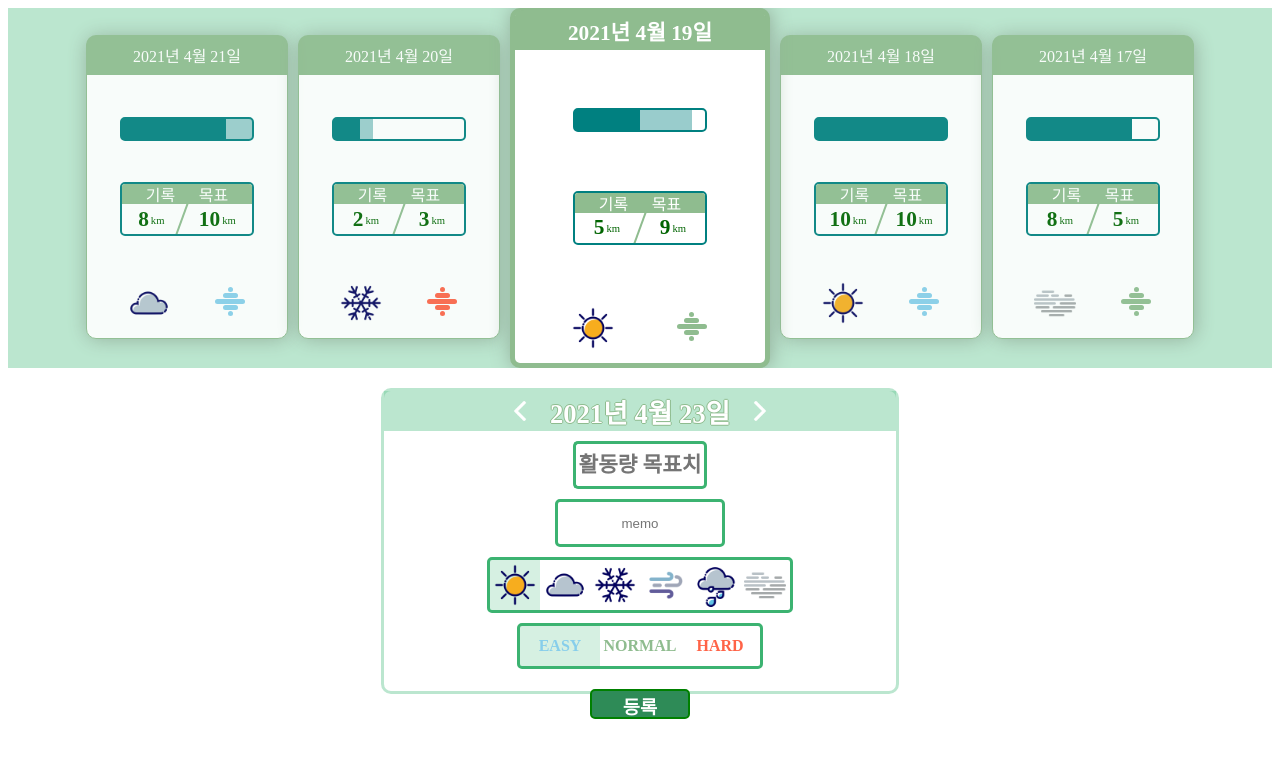
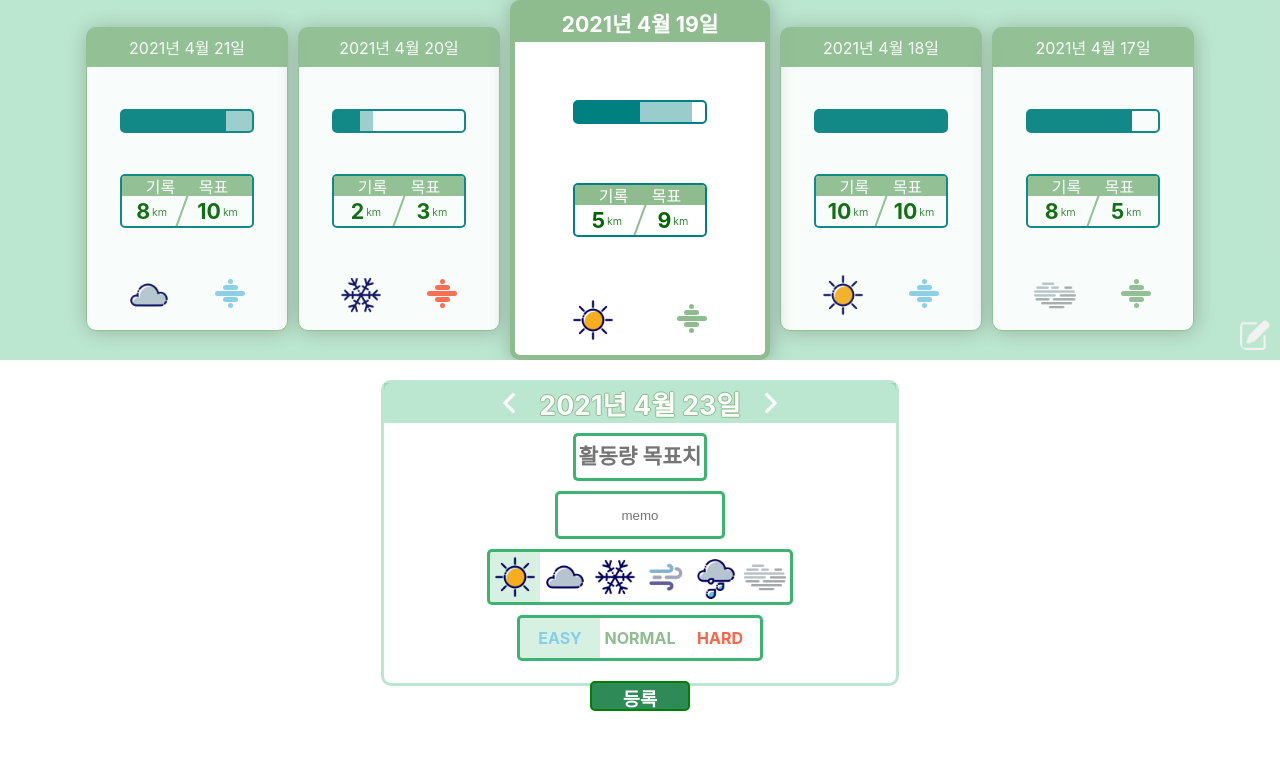
Before and after one commit to wogns0197/RunningWithMom-React, a React (Create React App) app: page /Dashboard in a window 1280 px wide. Shown: the top 758 px of the page. Built offline with nearby package versions, Linux system fonts and the light colour scheme.

Commit message:
enh/Remove Redux

```diff
--- a/src/assets/Images.ts
+++ b/src/assets/Images.ts
@@ -6,6 +6,8 @@ import IC_SUNNY from '../assets/IC_sunny.png';
 import IC_WIND from '../assets/IC_wind.png';
 import arrow from '../assets/arrow.png';
 import back from '../assets/back.png';
+import cancle from '../assets/cancel.png';
+import edit from '../assets/edit.png';
 import favicon from '../assets/exercise.png';
 import runningGIF from '../assets/runningGIF.gif';
 
@@ -13,6 +15,8 @@ export const ICON_FAVICON = favicon;
 export const GIF_RUNNING = runningGIF;
 export const ICON_BACK = back;
 export const IC_ARROW = arrow;
+export const IC_CANCLE = cancle;
+export const IC_EDIT = edit;
 export const ICON_WEATHER: { [key: string]: string } = {
   SUNNY: IC_SUNNY,
   CLOUD: IC_CLOUD,
--- a/src/components/BulletsChart.tsx
+++ b/src/components/BulletsChart.tsx
@@ -54,7 +54,7 @@ const BulletChart = (data : ChartDataType[], dataLength: number): ReactElement =
     width={50 + dataLength*50}
     height={280}
     data={data}
-    margin={{ top: 10, right: 40, bottom: 30, left: 20 }}
+    margin={{ top: 10, right: 40, bottom: 50, left: 20 }}
     layout="vertical"
     spacing={46}
     titleAlign="middle"
@@ -78,7 +78,7 @@ const BulletsChart: FC<Props> = ({ storeData }) => {
   const parsedData: ChartDataType[] = [];
 
   storeData.map((el) => {
-    if (parseInt(el.key[1]) === month) {
+    if (el.month === month) {
       const parsingData = {
         id: el.month + '/' + el.day,
         ranges: [10],
--- a/src/components/Dashboard.tsx
+++ b/src/components/Dashboard.tsx
@@ -1,7 +1,7 @@
+import { ICON_BACK, IC_EDIT } from '../assets/Images';
 import { Mobile, PC } from '../style/MediaQuery';
 import React, { FC, useState } from 'react';
 
-import { ICON_BACK } from '../assets/Images';
 import { Record } from '../types/index';
 import RecordsRenderer from '../components/RecordsRenderer';
 import { RootState } from '../store/Store';
@@ -46,11 +46,22 @@ const MobileMove = styled.div`
   z-index: 999;
 `;
 
+const EditButton = styled.img`
+  position: absolute;
+  right: 10px;
+  bottom: 10px;
+  width: 30px;
+  height: 30px;
+  border-radius: 7px;
+  filter: invert(95%);
+  cursor: pointer;
+`;
 
 const Dashboard: FC = () => {
   const isMobile = useMediaQuery({ query: "(max-width:500px)" });
   const storeData = useSelector((state: RootState) => state.reducer);
   const [moveLeft, setMoveLeft] = useState<number>(0);
+  const [isEdit, setIsEdit] = useState<boolean>(false);
 
   const moveCard = (isLeft: number): void => {
     storeData.length % 2 !== 0 ?
@@ -69,12 +80,14 @@ const Dashboard: FC = () => {
         <Cont style={{marginLeft: moveLeft * 420 + 'px'}}>
           {
             storeData.map((el: Record, idx: number) => {
+              console.log(el);
               return (
                 <RecordsRenderer
                   props={el}
                   idx={idx}
                   arrLength={storeData.length}
                   focus={moveLeft}
+                  isEdit={isEdit}
                 />);
           })}
         </Cont>
@@ -95,7 +108,7 @@ const Dashboard: FC = () => {
         <MobileMove style={{left:0}} onClick={() => moveCard(1)} />
         <MobileMove style={{right:0}} onClick={() => moveCard(-1)}/>
       </Mobile>
-
+    <EditButton src={IC_EDIT} onClick={() => setIsEdit(!isEdit)} />
     </DashBoardMain>
   );
 }
--- a/src/components/Input.tsx
+++ b/src/components/Input.tsx
@@ -2,12 +2,14 @@ import React, { FC, useState } from 'react';
 import { Record, Strength, Weather } from '../types/index';
 
 import { IC_ARROW } from '../assets/Images';
+import { RootState } from '../store/Store';
 import { SelectStrength } from '../uis/SelectStrength';
 import { SelectWeather } from '../uis/SelectWeather';
 import { inputData } from '../store/Store';
 import styled from 'styled-components';
 import { useDispatch } from 'react-redux';
 import { useMediaQuery } from "react-responsive";
+import { useSelector } from 'react-redux';
 
 const Cont = styled.div`
   margin-top: 20px;
@@ -75,13 +77,16 @@ const SubmitButton = styled.button`
   font-size: 14pt;
 `;
 
+
+
 const getLastDate = (year: number, month: number): number => {
   return new Date(year, month, 0).getDate();
 };
 
 export const InputInfo: FC = () => {
+  const storeData = useSelector((state: RootState) => state.reducer);
   const today = new Date();
-  const [year, month, [day,setDay] ] = [today.getFullYear(), today.getMonth()+1, useState<number>(today.getDate())];
+  const [year, [month, setMonth], [day,setDay] ] = [today.getFullYear(), useState<number>(today.getMonth()+1), useState<number>(today.getDate())];
   const [goal, setGoal] = useState<number>(0);
   const [records, setRecords] = useState<number>(0);
   const [memo, setMemo] = useState<string>('');
@@ -89,7 +94,16 @@ export const InputInfo: FC = () => {
   const [strength, setStrength] = useState<Strength>(Strength.NORMAL);
   const dispatch = useDispatch();
   const isMobile = useMediaQuery({query : "(max-width:500px)"});
-
+  const calMonth = (year: number, month: number, day: number) => {
+    if (getLastDate(year, month) < day + 1) {
+      setDay(1)
+      setMonth(month + 1)
+    }
+    else if (day - 1 === 0) {
+      setDay(getLastDate(year, month - 1))
+      setMonth(month - 1)
+    }
+  };
   return (
     <Cont>
       <div style={{
@@ -102,14 +116,15 @@ export const InputInfo: FC = () => {
           <MonthMove
             src={IC_ARROW}
             onClick={() => {
-              setDay(day - 1);
+              day - 1 === 0 ? calMonth(year, month, day) : setDay(day - 1)
             }}
           />
           {year}년 {month}월 {day}일
           <MonthMove
             src={IC_ARROW}
             style={{ transform: 'rotate(180deg)' }}
-            onClick={() => setDay(day+1)}
+            onClick={() =>
+              day+1 > getLastDate(year, month) ? calMonth(year, month, day) : setDay(day + 1)}
           />
         </TodayText>
 
@@ -168,7 +183,7 @@ export const InputInfo: FC = () => {
             className="but_summit"
             onClick={() => {
               const input: Record = {
-                key: today.toLocaleString().split(". "),
+                key: storeData.length,
                 year: year,
                 month: month,
                 day: day,
--- a/src/components/MonthlyChart.tsx
+++ b/src/components/MonthlyChart.tsx
@@ -4,6 +4,7 @@ import React, { FC } from 'react';
 import styled, { css }from 'styled-components';
 
 import { Calendar } from '@nivo/calendar';
+import { parse } from 'node:path';
 import { useMediaQuery } from "react-responsive";
 
 const Cont = styled.div`
@@ -61,14 +62,14 @@ const MonthlyChart: FC<Props> = ({ storeData }) => {
 
   storeData.map((el) => {
     const parsingData = {
-      day: el.key[1].length === 1 ? el.key[0] + '-0' + el.key[1] + '-' + el.key[2] :
-        el.key[0] + '-' + el.key[1] + '-' + el.key[2],
+      // 데이터 날짜 임의 수정 불가 (당일만 가능한 코드)
+      // day: el.key[1].length === 1 ? el.key[0] + '-0' + el.key[1] + '-' + el.key[2] :
+      //   el.key[0] + '-' + el.key[1] + '-' + elconsole.key[2],
+      day: el.month < 10 ? el.day < 10 ? el.year + '-0' + el.month + '-0' + el.day : el.year + '-0' + el.month + '-' + el.day :
+        el.year + '-' + el.month + '-' + el.day,
       value: el.records,
-    }
-;
-
+    };
     parsedData.push(parsingData);
-
     return parsedData;
   });
 
--- a/src/components/RecordsRenderer.tsx
+++ b/src/components/RecordsRenderer.tsx
@@ -1,11 +1,13 @@
+import { ICON_WEATHER, IC_CANCLE } from '../assets/Images';
 import React, { FC } from 'react';
 import styled, {css} from 'styled-components';
 
-import { ICON_WEATHER } from '../assets/Images';
 import { Record } from '../types/index';
 import RunningGage from '../uis/RunningGage';
 import StrengthUI from '../uis/StrengthUI';
+import { removeData } from '../store/Store';
 import theme from '../style/theme';
+import { useDispatch } from 'react-redux';
 import { useMediaQuery } from "react-responsive";
 
 const Flex = css`
@@ -14,6 +16,7 @@ const Flex = css`
 
 const Cont = styled.div`
   ${Flex};
+  position: relative;
   flex-direction: column;
   justify-content: space-between;
   align-items: center;
@@ -36,6 +39,14 @@ const Content = styled.div`
   ${Flex};
   justify-content: center;
 `;
+
+const RemoveButton = styled.img`
+  position: absolute;
+  right: 10px;
+  width: 15px;
+  height: 15px;
+  filter: invert(100%);
+`
 
 const Date = styled.div`
   background-color: ${({ theme }) => theme.colors.darkseagreen};
@@ -87,12 +98,13 @@ type Props = {
   idx: number,
   arrLength: number,
   focus: number,
+  isEdit: boolean,
 }
 
-const Records: FC<Props> = ({ props, idx, arrLength, focus }) => {
+const Records: FC<Props> = ({ props, idx, arrLength, focus, isEdit }) => {
   const { year, month, day, weather, goal, records, memo, strength } = props;
   const pivot = arrLength % 2 === 0 ? Math.floor(arrLength / 2) - 1 - focus : Math.floor(arrLength / 2) - focus;
-
+  const dispatch = useDispatch();
   const isMobile = useMediaQuery({
     query : "(max-width:767px)",
   });
@@ -110,7 +122,16 @@ const Records: FC<Props> = ({ props, idx, arrLength, focus }) => {
           width : isMobile ? '150px' : '200px',
       }
       }>
-      <Date style={ idx === pivot ? {fontWeight:'bold', fontSize:'16pt'}: {}}>
+      <Date style={idx === pivot ? { fontWeight: 'bold', fontSize: '16pt' } : {}}>
+        {isEdit &&
+          (<RemoveButton
+          src={IC_CANCLE}
+          onClick={() => {
+            // console.log(props.key);
+            dispatch(removeData(props.key));
+          }}
+          />)
+        }
         {year}년 {month}월 {day}일
       </Date>
       <RunningGage goal={goal} record={records}/>
--- a/src/index.tsx
+++ b/src/index.tsx
@@ -1,4 +1,6 @@
-import { BrowserRouter, Route, Switch }from 'react-router-dom';
+import './index.css';
+
+import { BrowserRouter, Route, Switch } from 'react-router-dom';
 
 import MainChart from './pages/MainChart';
 import MainDashBoard from './pages/MainDashBoard';
--- a/src/pages/MainChart.tsx
+++ b/src/pages/MainChart.tsx
@@ -5,6 +5,7 @@ import BulletsChart from '../components/BulletsChart';
 import CalendarChart from '../components/MonthlyChart';
 import { IsMobile } from '../types/index';
 import { RootState } from '../store/Store';
+import { useDispatch } from 'react-redux';
 import { useMediaQuery } from "react-responsive";
 import { useSelector } from 'react-redux';
 
@@ -26,6 +27,7 @@ const Mobilestyled = css`
 const MainChart: FC = () => {
   const storeData = useSelector((state: RootState) => state.reducer);
   const isMobile = useMediaQuery({query : "(max-width:500px)"});
+  const dispatch = useDispatch();
 
   return (
     <Main isMobile={isMobile}>
--- a/src/store/Store.ts
+++ b/src/store/Store.ts
@@ -2,35 +2,27 @@ import { Record, Strength, Weather } from '../types/index';
 import { combineReducers, createStore } from 'redux';
 
 type ReduxType =
-  ReturnType<typeof inputData>
-  | ReturnType<typeof getData>
+  | ReturnType<typeof inputData>
   | ReturnType<typeof editData>
   | ReturnType<typeof removeData>
 ;
-type ActionFunc = {
-  type: 'INPUT_DATA' | 'GET_DATA' | 'EDIT_DATA' | 'REMOVE_DATA',
-  data: Record,
-};
 
-// type ActionFunc = (data: Record, idx?: number) => ({ type: string, data: Record });
 
-const INPUT_DATA = 'INPUT_DATA';
-const GET_DATA = 'GET_DATA';
-const EDIT_DATA = 'EDIT_DATA';
-const REMOVE_DATA = 'REMOVE_DATA'; // not usual
+const INPUT_DATA = 'INPUT_DATA' as const; // as const for not being 'string', also real value
+const EDIT_DATA = 'EDIT_DATA' as const;
+const REMOVE_DATA = 'REMOVE_DATA' as const;
 
 // export const inputData = (data: Record): ReduxType => ({ type: INPUT_DATA, data });
-export const inputData = (data: Record): ActionFunc => ({
+export const inputData = (data: Record) => ({
   type: INPUT_DATA,
   data: data,
 });
-const getData = (data: Record): ActionFunc => ({ type: GET_DATA, data});
-const editData = (data: Record): ActionFunc => ({ type: EDIT_DATA, data });
-const removeData = (data: Record): ActionFunc => ({ type: REMOVE_DATA, data});
+const editData = (data: Record) => ({ type: EDIT_DATA, data });
+export const removeData = (idx: number) => ({ type: REMOVE_DATA, idx});
 
 const initialState: Record[] = [ // DUMMY DATA
   {
-    key: ['2021', '4', '21', '오후 4:30:55'],
+    key: 0,
     year: 2021,
     month: 4,
     day: 21,
@@ -41,7 +33,7 @@ const initialState: Record[] = [ // DUMMY DATA
     memo: "!!",
   },
   {
-    key: ['2021', '4', '20', '오후 4:30:55'],
+    key: 1,
     year: 2021,
     month: 4,
     day: 20,
@@ -52,7 +44,7 @@ const initialState: Record[] = [ // DUMMY DATA
     memo: "!!",
   },
   {
-    key: ['2021', '4', '19', '오후 4:30:55'],
+    key: 2,
     year: 2021,
     month: 4,
     day: 19,
@@ -63,7 +55,7 @@ const initialState: Record[] = [ // DUMMY DATA
     memo: "!!",
   },
   {
-    key: ['2021', '4', '18', '오후 4:30:55'],
+    key: 3,
     year: 2021,
     month: 4,
     day: 18,
@@ -74,7 +66,7 @@ const initialState: Record[] = [ // DUMMY DATA
     memo: "!!",
   },
   {
-    key: ['2021', '4', '17', '오후 4:30:55'],
+    key: 4,
     year: 2021,
     month: 4,
     day: 17,
@@ -94,12 +86,10 @@ const reducer = (
   switch (action.type) {
     case (INPUT_DATA):
       return [ ...state, action.data ];
-    case (GET_DATA):
-      return state;
     case (EDIT_DATA):
       return state;
     case (REMOVE_DATA):
-      return state;
+      return state.splice(action.idx,1);
     default:
       return state;
   }
```
Also changed, not shown: src/assets/cancel.png (added), src/assets/edit.png (added).
